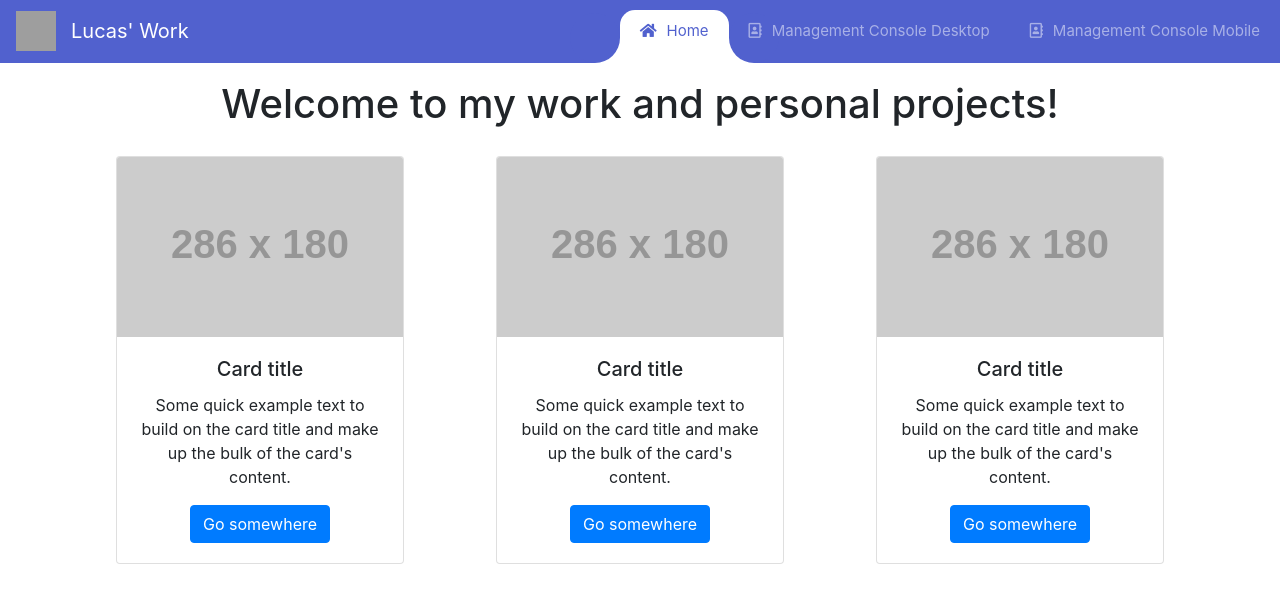
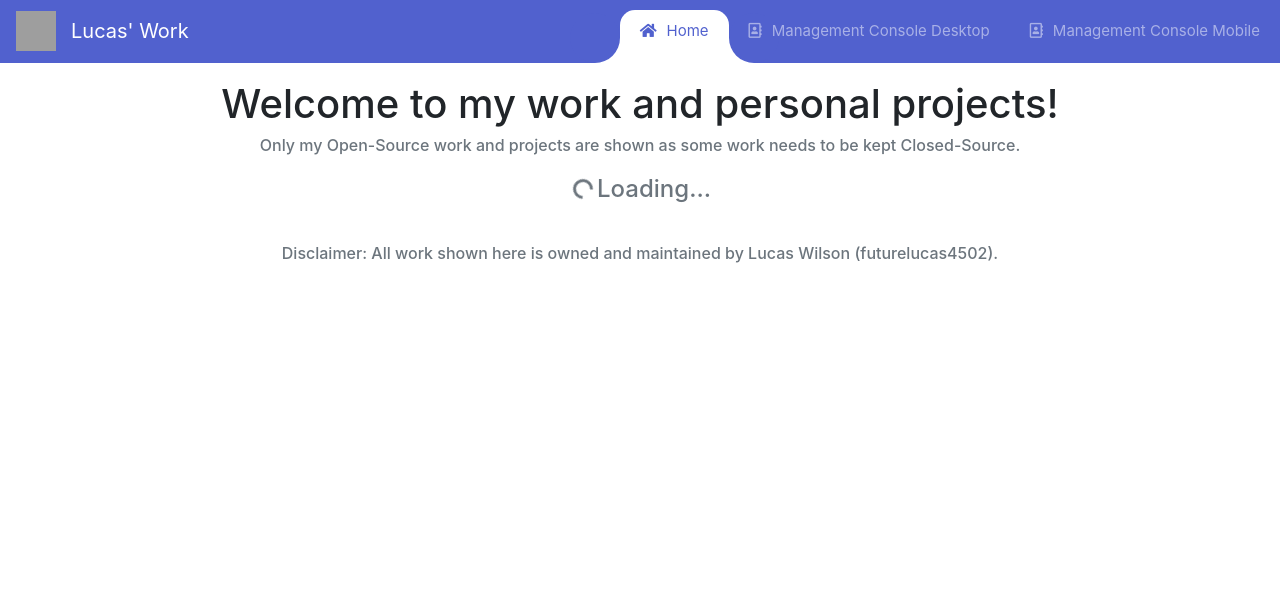
Before and after one commit to futurelucas4502/futurelucas4502.github.io, a Jekyll site: the page index.html, which Jekyll copies as it is, in a window 1280 px wide. Shown: the top 603 px of the page. Built offline with Jekyll 4.4.1, drawn with Linux system fonts in a browser that asks for light colours; nearby versions of some CDN libraries; grey boxes are pictures that could not be loaded.

Commit message:
started adding content to dynamic index

```diff
--- a/assets/css/index.css
+++ b/assets/css/index.css
@@ -154,3 +154,9 @@
 	padding-top: 60px;
 }
 /* End Navigation Styling */
+
+/* Start Card Styling */
+
+
+
+/* End Card Styling */
--- a/assets/js/index.js
+++ b/assets/js/index.js
@@ -104,3 +104,31 @@
 });
 
 // End Navigation
+
+// Start Home Cards Loading
+
+$(document).ready(function () {
+  var xmlHttp = new XMLHttpRequest();
+  xmlHttp.open("GET", "https://api.github.com/users/futurelucas4502/repos", false); // false for synchronous request
+  xmlHttp.send( null );
+  var response = JSON.parse(xmlHttp.responseText)
+  document.getElementById("loading").style.display = "none"
+  for (let i = 0; i < response.length; i++) {
+    response[i]["name"] = response[i]["name"].replace(/_/g, ' ');
+    response[i]["name"] = response[i]["name"].replace(/(^\w{1})|(\s{1}\w{1})/g, match => match.toUpperCase());
+    document.getElementById("cards").innerHTML += `
+    <div class="col-sm d-flex justify-content-center">
+      <div class="card" style="width: 18rem;margin-top:20px">
+        <img src="./assets/images/placeholder.png" class="card-img-top" alt="...">
+        <div class="card-body">
+          <h5 class="card-title">${response[i]["name"]}</h5>
+          <p class="card-text">${response[i]["description"]}</p>
+          <a href="#" class="btn btn-primary">View</a>
+        </div>
+      </div>
+    </div>
+    `
+  }
+})
+
+// End Home Cards Loading
--- a/index.html
+++ b/index.html
@@ -51,40 +51,13 @@
 		<div id="guts">
             <div style="margin:20px 0px" class="text-center">
                 <h1>Welcome to my work and personal projects!</h1>
+                <h6 class="text-muted">Only my Open-Source work and projects are shown as some work needs to be kept Closed-Source.</h6>
                 <div class="container">
-                    <div class="row">
-                      <div class="col-sm d-flex justify-content-center">
-                        <div class="card" style="width: 18rem;margin-top:20px">
-                            <img src="https://via.placeholder.com/286x180.png?text=Image+cap" class="card-img-top" alt="...">
-                            <div class="card-body">
-                              <h5 class="card-title">Card title</h5>
-                              <p class="card-text">Some quick example text to build on the card title and make up the bulk of the card's content.</p>
-                              <a href="#" class="btn btn-primary">Go somewhere</a>
-                            </div>
-                          </div>
-                      </div>
-                      <div class="col-sm d-flex justify-content-center">
-                        <div class="card" style="width: 18rem;margin-top:20px">
-                            <img src="https://via.placeholder.com/286x180.png?text=Image+cap" class="card-img-top" alt="...">
-                            <div class="card-body">
-                              <h5 class="card-title">Card title</h5>
-                              <p class="card-text">Some quick example text to build on the card title and make up the bulk of the card's content.</p>
-                              <a href="#" class="btn btn-primary">Go somewhere</a>
-                            </div>
-                          </div>
-                      </div>
-                      <div class="col-sm d-flex justify-content-center">
-                        <div class="card" style="width: 18rem;margin-top:20px">
-                            <img src="https://via.placeholder.com/286x180.png?text=Image+cap" class="card-img-top" alt="...">
-                            <div class="card-body">
-                              <h5 class="card-title">Card title</h5>
-                              <p class="card-text">Some quick example text to build on the card title and make up the bulk of the card's content.</p>
-                              <a href="#" class="btn btn-primary">Go somewhere</a>
-                            </div>
-                          </div>
-                      </div>
+                    <h4 style="margin:20px 0px" class="text-muted" id="loading"><span class="spinner-border m-1" style="width: 1.25rem;height: 1.25rem;border-width: .2rem;" role="status" aria-hidden="true"></span>Loading...</h4>
+                    <div class="row" id="cards">
                     </div>
-                  </div>
+                </div>
+                <h6 style="margin:20px 0px" class="text-muted">Disclaimer: All work shown here is owned and maintained by Lucas Wilson (futurelucas4502).</h6>
             </div>
         </div>
     </section>
```
Also changed, not shown: assets/images/placeholder.png (added).
